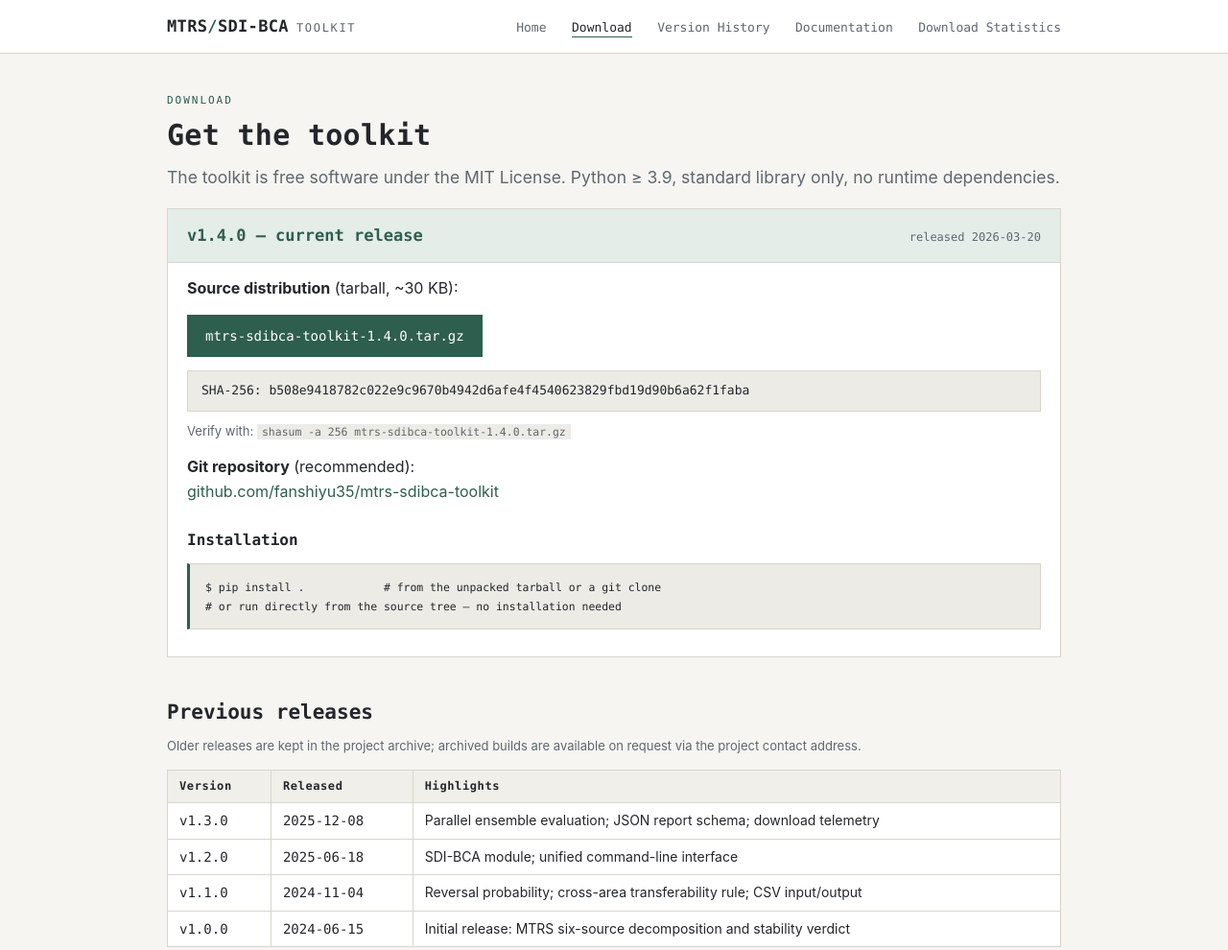
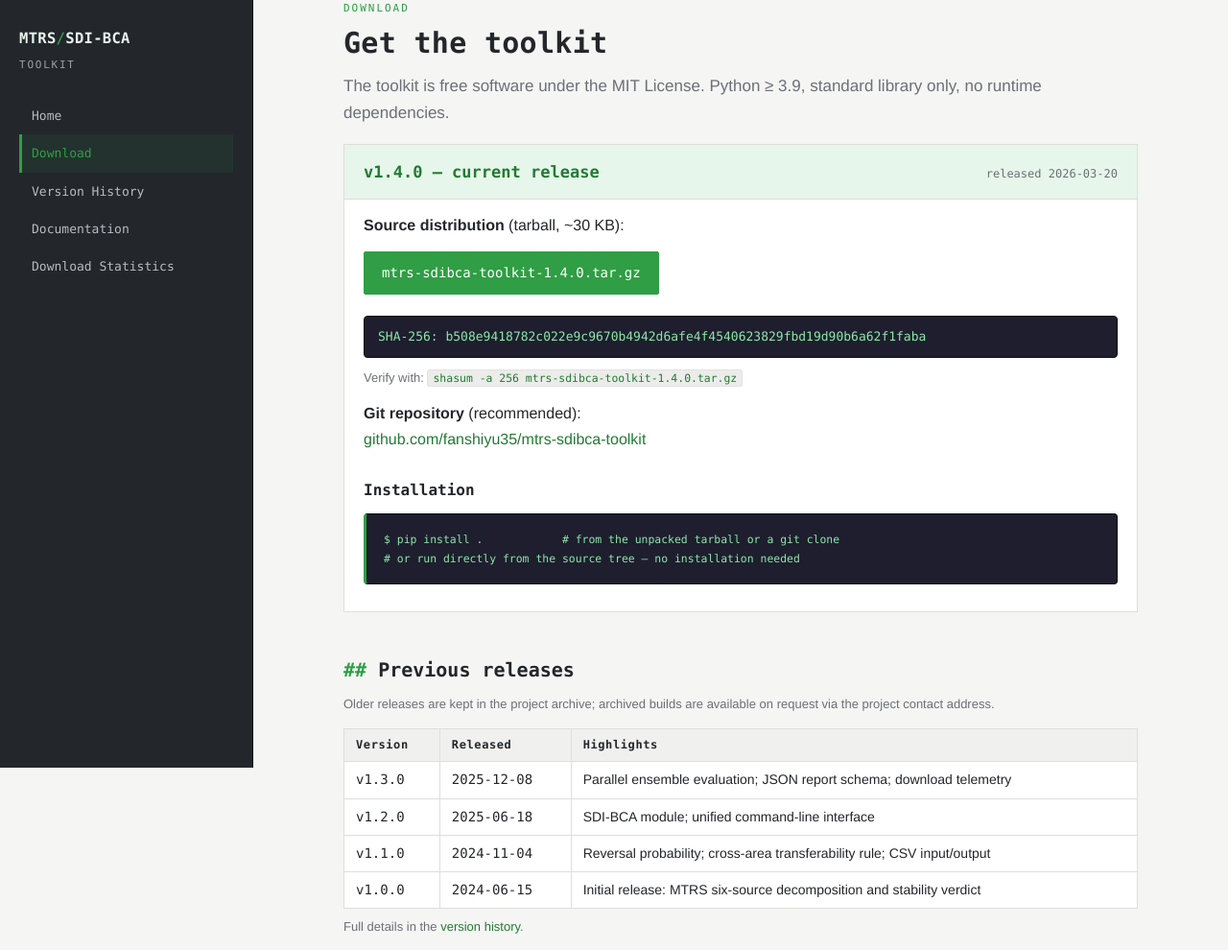
Before and after one commit to Yanxi-Liu-Research/mtrs-toolkit, a plain HTML site: page download.html in a window 1280 px wide. Shown: the top 990 px of the page at 96% size. Drawn offline with Linux system fonts and the light colour scheme.

Commit message:
Visual identity: developer-terminal style

```diff
--- a/assets/style.css
+++ b/assets/style.css
@@ -1,21 +1,25 @@
 /* MTRS / SDI-BCA toolkit — site styles
-   Neutral academic palette with a code-editor feel. */
+   Developer documentation style: monospace headings, terminal green,
+   dark code blocks, left-hand documentation sidebar. */
 
 :root {
-  --bg: #f6f5f1;
+  --bg: #f5f5f4;
   --panel: #ffffff;
   --ink: #23262b;
-  --muted: #5f6770;
-  --faint: #8a929b;
-  --accent: #2e5e4e;
-  --accent-soft: #e4ede8;
-  --border: #d9d5cc;
-  --code-bg: #ecebe5;
-  --ok: #2e5e4e;
-  --warn: #8a5a2b;
-  --bad: #8a2f2f;
-  --mono: "SF Mono", ui-monospace, Menlo, Consolas, "Liberation Mono", monospace;
-  --sans: -apple-system, BlinkMacSystemFont, "Segoe UI", Helvetica, Arial, sans-serif;
+  --muted: #6b7076;
+  --faint: #9aa0a6;
+  --accent: #2f9e44;          /* terminal green */
+  --accent-dark: #237a34;
+  --accent-soft: #e7f6ea;
+  --border: #dededb;
+  --code-bg: #1e1e2e;         /* dark code block */
+  --code-ink: #8be9a8;        /* green code text */
+  --ok: #2f9e44;
+  --warn: #9c7a00;
+  --bad: #c23a3a;
+  --mono: Menlo, "SF Mono", ui-monospace, Consolas, "Liberation Mono", monospace;
+  --sans: "Helvetica Neue", Helvetica, Arial, sans-serif;
+  --side-w: 264px;
 }
 
 * { box-sizing: border-box; }
@@ -28,76 +32,96 @@ body {
   color: var(--ink);
   font-family: var(--sans);
   font-size: 16px;
-  line-height: 1.6;
+  line-height: 1.65;
+  display: grid;
+  grid-template-columns: var(--side-w) minmax(0, 1fr);
+  grid-template-rows: 1fr auto;
+  grid-template-areas:
+    "side main"
+    "side foot";
+  min-height: 100vh;
 }
 
-a { color: var(--accent); text-decoration: none; border-bottom: 1px solid transparent; }
-a:hover { border-bottom-color: var(--accent); }
+a { color: var(--accent-dark); text-decoration: none; }
+a:hover { text-decoration: underline; }
 
 /* ---------- layout ---------- */
 
-.wrap { max-width: 980px; margin: 0 auto; padding: 0 24px; }
+.wrap { max-width: 900px; margin: 0 auto; padding: 0 36px; }
+
+/* ---------- left documentation sidebar ---------- */
 
 header.site {
-  background: var(--panel);
-  border-bottom: 1px solid var(--border);
-  padding: 14px 0;
+  grid-area: side;
+  align-self: stretch;
+  position: sticky;
+  top: 0;
+  height: 100vh;
+  overflow-y: auto;
+  background: #23262b;
+  color: #d8d8d2;
+  border-right: 1px solid #101114;
+  padding: 28px 20px 32px;
 }
-header.site .bar {
-  display: flex;
-  align-items: center;
-  justify-content: space-between;
-  flex-wrap: wrap;
-  gap: 8px;
-}
+header.site .wrap { max-width: none; margin: 0; padding: 0; }
+header.site .bar { display: flex; flex-direction: column; gap: 24px; }
+
 .wordmark {
   font-family: var(--mono);
   font-weight: 700;
-  font-size: 17px;
+  font-size: 15.5px;
   letter-spacing: 0.02em;
-  color: var(--ink);
+  color: #e8f5ec;
   border: none;
 }
+.wordmark:hover { text-decoration: none; }
 .wordmark .slash { color: var(--accent); }
 .wordmark small {
+  display: block;
   font-weight: 400;
-  color: var(--muted);
-  font-size: 12px;
-  letter-spacing: 0.14em;
+  color: #9aa0a6;
+  font-size: 11px;
+  letter-spacing: 0.16em;
   text-transform: uppercase;
-  margin-left: 8px;
+  margin-left: 0;
+  margin-top: 5px;
 }
+
+nav.main { display: flex; flex-direction: column; }
 nav.main a {
   font-family: var(--mono);
   font-size: 13px;
-  color: var(--muted);
-  margin-left: 22px;
-  padding-bottom: 2px;
-  border-bottom: 1px solid transparent;
+  color: #b8bcc2;
+  margin-left: 0;
+  padding: 9px 10px;
+  border-left: 3px solid transparent;
 }
-nav.main a:hover { color: var(--ink); border-bottom-color: var(--accent); }
-nav.main a.active { color: var(--ink); border-bottom-color: var(--accent); }
+nav.main a:hover { color: #ffffff; background: rgba(255,255,255,.06); border-left-color: var(--accent); text-decoration: none; }
+nav.main a.active { color: var(--accent); background: rgba(47,158,68,.10); border-left-color: var(--accent); }
 
-main { padding: 40px 0 72px; }
+main { grid-area: main; padding: 0; }
 
 footer.site {
+  grid-area: foot;
   border-top: 1px solid var(--border);
-  background: var(--panel);
+  background: var(--bg);
   padding: 22px 0 30px;
   color: var(--muted);
   font-size: 13px;
+  margin-top: 48px;
 }
 footer.site .cols { display: flex; justify-content: space-between; flex-wrap: wrap; gap: 12px; }
 footer.site .mono { font-family: var(--mono); }
 
 /* ---------- typography ---------- */
 
-h1, h2, h3 { font-family: var(--mono); line-height: 1.25; margin: 0 0 12px; }
+h1, h2, h3 { font-family: var(--mono); line-height: 1.25; margin: 0 0 12px; color: var(--ink); }
 h1 { font-size: 30px; letter-spacing: 0.01em; }
-h2 { font-size: 21px; margin-top: 44px; }
-h3 { font-size: 16px; margin-top: 28px; }
+h2 { font-size: 20px; margin-top: 48px; }
+h2::before { content: "## "; color: var(--accent); }
+h3 { font-size: 16px; margin-top: 30px; }
 p { margin: 0 0 14px; }
-.lede { font-size: 17.5px; color: var(--muted); }
+.lede { font-size: 17px; color: var(--muted); }
 .small { font-size: 13px; color: var(--muted); }
 .mono { font-family: var(--mono); }
 
@@ -112,19 +136,20 @@ p { margin: 0 0 14px; }
 
 /* ---------- hero ---------- */
 
-.hero { padding: 46px 0 34px; border-bottom: 1px solid var(--border); }
-.hero h1 { font-size: 40px; margin-bottom: 10px; }
+.hero { padding: 46px 0 32px; border-bottom: 1px solid var(--border); }
+.hero h1 { font-size: 38px; margin-bottom: 10px; }
 .hero h1 .c { color: var(--accent); }
-.hero .tag { color: var(--muted); font-size: 17px; max-width: 640px; margin-bottom: 22px; }
+.hero .tag { color: var(--muted); font-size: 16.5px; max-width: 640px; margin-bottom: 20px; }
 .badge {
   display: inline-block;
   font-family: var(--mono);
   font-size: 12px;
-  color: var(--accent);
+  color: var(--accent-dark);
   background: var(--accent-soft);
-  border: 1px solid #cfe0d6;
+  border: 1px solid #bfe3c8;
+  border-radius: 4px;
   padding: 3px 10px;
-  margin-right: 8px;
+  margin: 0 8px 8px 0;
 }
 .actions { margin-top: 26px; }
 .btn {
@@ -133,18 +158,19 @@ p { margin: 0 0 14px; }
   font-size: 14px;
   padding: 10px 18px;
   border: 1px solid var(--accent);
+  border-radius: 2px;
   background: var(--accent);
   color: #ffffff;
   text-decoration: none;
-  margin-right: 10px;
+  margin: 0 10px 8px 0;
 }
-.btn:hover { background: #27503f; }
-.btn.ghost { background: transparent; color: var(--accent); }
+.btn:hover { background: var(--accent-dark); text-decoration: none; }
+.btn.ghost { background: transparent; color: var(--accent-dark); }
 .btn.ghost:hover { background: var(--accent-soft); }
 
 /* ---------- cards & tables ---------- */
 
-.cards { display: grid; grid-template-columns: 1fr 1fr; gap: 20px; margin-top: 24px; }
+.cards { display: grid; grid-template-columns: 1fr 1fr; gap: 18px; margin-top: 24px; }
 @media (max-width: 720px) { .cards { grid-template-columns: 1fr; } }
 .card {
   background: var(--panel);
@@ -152,6 +178,7 @@ p { margin: 0 0 14px; }
   padding: 22px 24px;
 }
 .card h3 { margin-top: 0; }
+.card h3::before { content: none; }
 .card .mono-tag {
   font-family: var(--mono);
   font-size: 11px;
@@ -168,29 +195,34 @@ th, td {
   font-size: 14px;
   text-align: left;
 }
-th { font-family: var(--mono); font-size: 12px; letter-spacing: 0.05em; background: #f0efe9; }
+th { font-family: var(--mono); font-size: 12px; letter-spacing: 0.05em; background: #f0f0ee; }
 td.num, th.num { text-align: right; font-family: var(--mono); }
 
-/* ---------- code ---------- */
+/* ---------- code: dark block, green text ---------- */
 
 pre {
   background: var(--code-bg);
-  border: 1px solid var(--border);
+  border: 1px solid #101114;
   border-left: 3px solid var(--accent);
-  padding: 14px 16px;
+  border-radius: 4px;
+  padding: 16px 18px;
   overflow-x: auto;
   font-family: var(--mono);
   font-size: 13px;
-  line-height: 1.5;
+  line-height: 1.55;
+  color: var(--code-ink);
   margin: 14px 0;
 }
 code {
   font-family: var(--mono);
   font-size: 0.88em;
-  background: var(--code-bg);
+  background: #ececea;
+  border: 1px solid #e2e2df;
+  border-radius: 3px;
   padding: 1px 5px;
+  color: var(--accent-dark);
 }
-pre code { background: none; padding: 0; }
+pre code { background: none; border: none; padding: 0; color: inherit; }
 
 /* ---------- release / changelog ---------- */
 
@@ -201,7 +233,7 @@ pre code { background: none; padding: 0; }
   align-items: baseline;
   padding: 14px 20px;
   border-bottom: 1px solid var(--border);
-  background: #f0efe9;
+  background: #f0f0ee;
 }
 .release .head .v { font-family: var(--mono); font-weight: 700; font-size: 17px; }
 .release .head .d { font-family: var(--mono); font-size: 12px; color: var(--muted); }
@@ -209,7 +241,7 @@ pre code { background: none; padding: 0; }
 .release .body ul { margin: 0; padding-left: 20px; }
 .release .body li { margin-bottom: 6px; }
 .release.current .head { background: var(--accent-soft); }
-.release.current .head .v { color: var(--accent); }
+.release.current .head .v { color: var(--accent-dark); }
 
 /* ---------- verdict / rule chips ---------- */
 
@@ -219,12 +251,13 @@ pre code { background: none; padding: 0; }
   font-size: 12px;
   padding: 2px 9px;
   border: 1px solid var(--border);
+  border-radius: 3px;
   background: var(--panel);
   color: var(--ink);
 }
-.chip.ok { color: var(--ok); border-color: #b8cfc2; background: #eef4f0; }
-.chip.warn { color: var(--warn); border-color: #dcc7a8; background: #f7f1e5; }
-.chip.bad { color: var(--bad); border-color: #d9b3b3; background: #f7ecec; }
+.chip.ok { color: #1e6b31; border-color: #b8dcbe; background: #eaf7ec; }
+.chip.warn { color: #7d6400; border-color: #e0d4a0; background: #faf5dd; }
+.chip.bad { color: #a03030; border-color: #e0b0b0; background: #faecec; }
 
 /* ---------- download stats bars ---------- */
 
@@ -238,8 +271,8 @@ pre code { background: none; padding: 0; }
 }
 .bar-row .lbl { font-family: var(--mono); font-size: 12.5px; color: var(--muted); }
 .bar-row .cnt { font-family: var(--mono); font-size: 12.5px; text-align: right; }
-.bar-track { background: #e9e6dd; height: 14px; }
-.bar-fill { background: var(--accent); height: 14px; min-width: 2px; }
+.bar-track { background: #e7e7e3; height: 14px; border-radius: 2px; }
+.bar-fill { background: var(--accent); height: 14px; min-width: 2px; border-radius: 2px; }
 
 /* ---------- misc ---------- */
 
@@ -250,15 +283,31 @@ pre code { background: none; padding: 0; }
   margin: 18px 0;
   font-size: 14.5px;
 }
-.callout .t { font-family: var(--mono); font-size: 12px; letter-spacing: 0.1em; text-transform: uppercase; color: var(--accent); margin-bottom: 6px; }
+.callout .t { font-family: var(--mono); font-size: 12px; letter-spacing: 0.1em; text-transform: uppercase; color: var(--accent-dark); margin-bottom: 6px; }
 .callout p { margin: 0; }
 
 .greybox {
   background: var(--code-bg);
-  border: 1px solid var(--border);
+  color: var(--code-ink);
+  border: 1px solid #101114;
+  border-radius: 4px;
   padding: 10px 14px;
   font-family: var(--mono);
   font-size: 13px;
   overflow-x: auto;
   margin: 10px 0;
 }
+
+/* ---------- responsive fallback ---------- */
+
+@media (max-width: 900px) {
+  body { display: block; min-height: 0; }
+  header.site { position: static; height: auto; overflow: visible; padding: 14px 0; }
+  header.site .bar { flex-direction: row; align-items: center; justify-content: space-between; gap: 12px; }
+  nav.main { flex-direction: row; flex-wrap: wrap; gap: 4px; }
+  nav.main a { padding: 4px 10px; border-left: none; border-bottom: 2px solid transparent; }
+  nav.main a:hover { border-bottom-color: var(--accent); background: none; }
+  nav.main a.active { border-bottom-color: var(--accent); background: none; }
+  .wrap { padding: 0 20px; }
+  footer.site { margin-top: 32px; }
+}
```
Also changed, not shown: pdf/E-1_CoverSheet_draft.html (added, +9 -0 lines), 3 other files.
